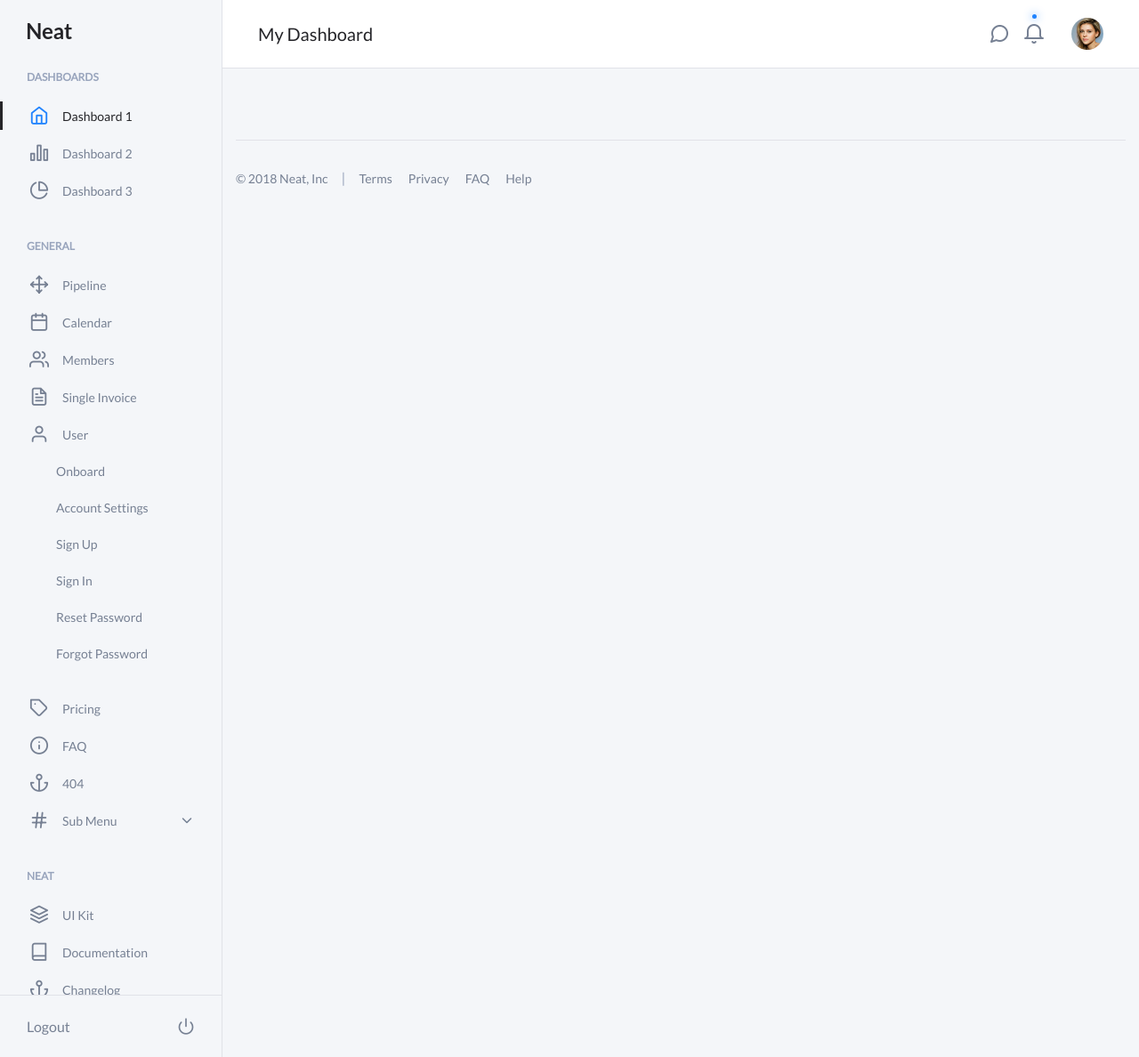
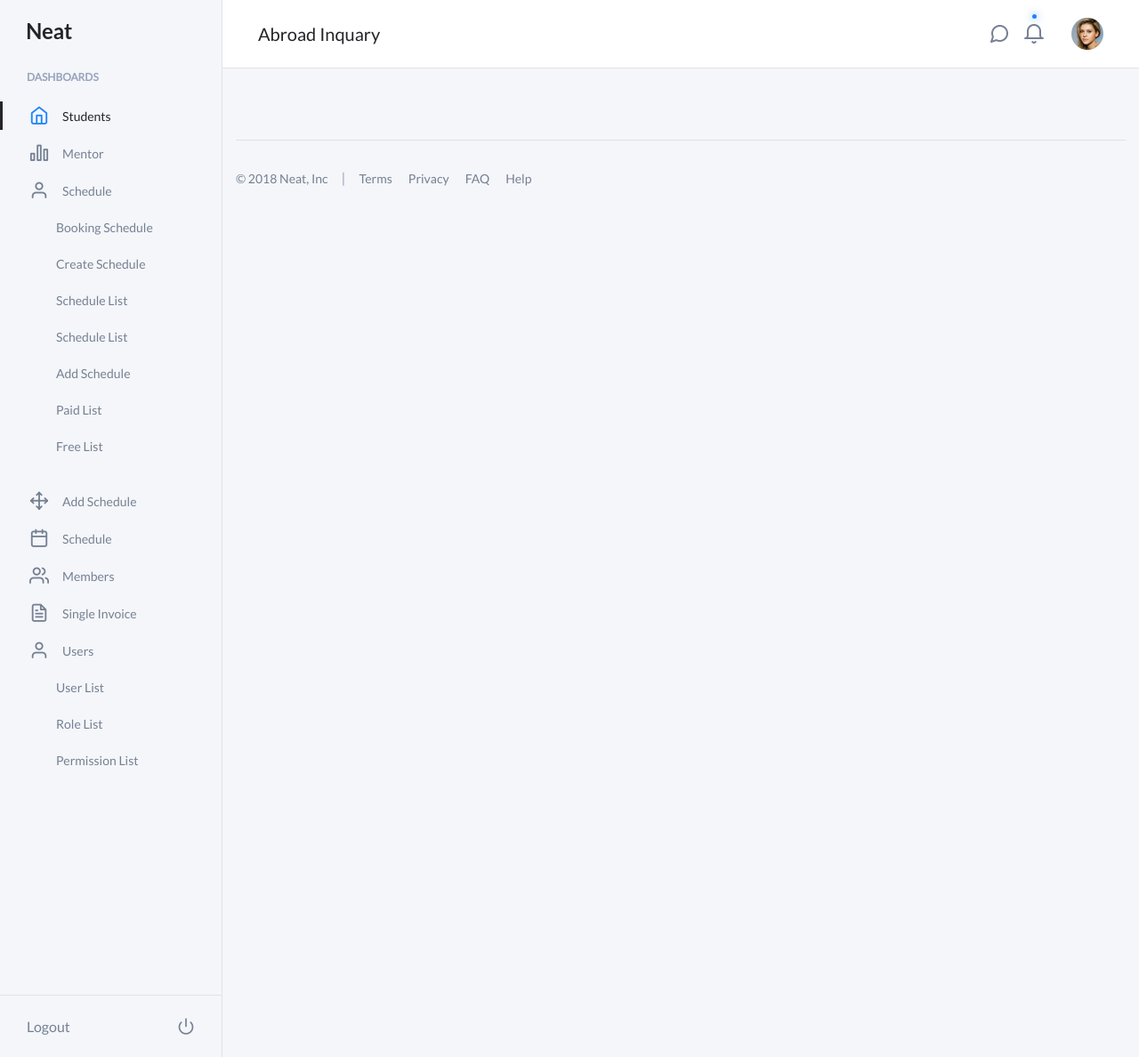
Before and after one commit to xphabib/AbroadInquary, a Rails app: page /dashboard in a window 1280 px wide. Shown: the whole page at 89% size. Run offline with Rails 7, Linux system fonts and the light colour scheme; the visitor is signed in with stand-in values (Sample User, id 1); some libraries are stand-ins or nearby versions.

Commit message:
schedule index page and new form

```diff
--- /dev/null
+++ b/app/assets/javascripts/schedules.coffee
@@ -0,0 +1,3 @@
+# Place all the behaviors and hooks related to the matching controller here.
+# All this logic will automatically be available in application.js.
+# You can use CoffeeScript in this file: http://coffeescript.org/
--- /dev/null
+++ b/app/assets/stylesheets/schedules.scss
@@ -0,0 +1,3 @@
+// Place all the styles related to the schedules controller here.
+// They will automatically be included in application.css.
+// You can use Sass (SCSS) here: http://sass-lang.com/
--- /dev/null
+++ b/app/helpers/schedules_helper.rb
@@ -0,0 +1,2 @@
+module SchedulesHelper
+end
--- a/app/views/shared/dashboard/_header.html.erb
+++ b/app/views/shared/dashboard/_header.html.erb
@@ -3,7 +3,7 @@
     <i class="feather icon-align-left"></i>
   </button>
 
-  <h2 class="c-navbar__title">My Dashboard</h2>
+  <h2 class="c-navbar__title">Abroad Inquary</h2>
 
   <div class="c-dropdown dropdown u-mr-small">
     <div class="c-notification dropdown-toggle" id="dropdownMenuToggle1" data-toggle="dropdown" aria-haspopup="true" aria-expanded="false" role="button">
--- a/app/views/shared/dashboard/_sidebar.html.erb
+++ b/app/views/shared/dashboard/_sidebar.html.erb
@@ -1,7 +1,7 @@
 <div class="o-page__sidebar js-page-sidebar">
   <aside class="c-sidebar">
     <div class="c-sidebar__brand">
-      <a href="#">
+      <a href="/dashboard">
         <%= image_tag 'logo.svg', alt: "Neat" %>
       </a>
     </div>
@@ -12,31 +12,44 @@
       <ul class="c-sidebar__list">
         <li>
           <a class="c-sidebar__link is-active" href="">
-            <i class="c-sidebar__icon feather icon-home"></i>Dashboard 1
+            <i class="c-sidebar__icon feather icon-home"></i>Students
           </a>
         </li>
         <li>
           <a class="c-sidebar__link" href="#">
-            <i class="c-sidebar__icon feather icon-bar-chart-2"></i>Dashboard 2
+            <i class="c-sidebar__icon feather icon-bar-chart-2"></i>Mentor
+          </a>
+        </li>
+
+        <li>
+          <%= link_to '#', class: "c-sidebar__link" do %>
+            <i class="c-sidebar__icon feather icon-user"></i>Schedule
+          <% end %>
+
+          <!-- Always visible submenu -->
+          <ul class="c-sidebar__list">
+            <li><%= link_to 'Booking Schedule', new_schedule_path, class: "c-sidebar__link" %></li>
+            <li><%= link_to 'Create Schedule', new_schedule_path, class: "c-sidebar__link" %></li>
+            <li><%= link_to 'Schedule List', new_schedule_path, class: "c-sidebar__link" %></li>
+            <li><%= link_to 'Schedule List', new_schedule_path, class: "c-sidebar__link" %></li>
+            <li>
+              <%= link_to schedules_path, class: "c-sidebar__link" do %>
+                Add Schedule
+              <% end %>
+            </li>
+            <li><a class="c-sidebar__link" href="#">Paid List</a></li>
+            <li><a class="c-sidebar__link" href="#">Free List</a></li>
+          </ul>
+        </li>
+
+        <li>
+          <a class="c-sidebar__link" href="#">
+            <i class="c-sidebar__icon feather icon-move"></i>Add Schedule
           </a>
         </li>
         <li>
           <a class="c-sidebar__link" href="#">
-            <i class="c-sidebar__icon feather icon-pie-chart"></i>Dashboard 3
-          </a>
-        </li>
-      </ul>
-
-      <span class="c-sidebar__title">General</span>
-      <ul class="c-sidebar__list">
-        <li>
-          <a class="c-sidebar__link" href="#">
-            <i class="c-sidebar__icon feather icon-move"></i>Pipeline
-          </a>
-        </li>
-        <li>
-          <a class="c-sidebar__link" href="#">
-            <i class="c-sidebar__icon feather icon-calendar"></i>Calendar
+            <i class="c-sidebar__icon feather icon-calendar"></i>Schedule
           </a>
         </li>
         <li>
@@ -51,67 +64,15 @@
         </li>
         <li>
           <a class="c-sidebar__link" href="#">
-            <i class="c-sidebar__icon feather icon-user"></i>User
+            <i class="c-sidebar__icon feather icon-user"></i>Users
           </a>
 
           <!-- Always visible submenu -->
           <ul class="c-sidebar__list">
-            <li><a class="c-sidebar__link" href="#">Onboard</a></li>
-            <li><a class="c-sidebar__link" href="#">Account Settings</a></li>
-            <li><a class="c-sidebar__link" href="#">Sign Up</a></li>
-            <li><a class="c-sidebar__link" href="#">Sign In</a></li>
-            <li><a class="c-sidebar__link" href="#">Reset Password</a></li>
-            <li><a class="c-sidebar__link" href="#">Forgot Password</a></li>
+            <li><a class="c-sidebar__link" href="#">User List</a></li>
+            <li><a class="c-sidebar__link" href="#">Role List</a></li>
+            <li><a class="c-sidebar__link" href="#">Permission List</a></li>
           </ul>
-        </li>
-        <li>
-          <a class="c-sidebar__link" href="#">
-            <i class="c-sidebar__icon feather icon-tag"></i>Pricing
-          </a>
-        </li>
-        <li>
-          <a class="c-sidebar__link" href="#">
-            <i class="c-sidebar__icon feather icon-info"></i>FAQ
-          </a>
-        </li>
-        <li>
-          <a class="c-sidebar__link" href="#">
-            <i class="c-sidebar__icon feather icon-anchor"></i>404
-          </a>
-        </li>
-
-        <li class="c-sidebar__item has-submenu">
-          <a class="c-sidebar__link" data-toggle="collapse" href="dashboard01.html#sidebar-submenu" aria-expanded="false" aria-controls="sidebar-submenu">
-            <i class="c-sidebar__icon feather icon-hash"></i>Sub Menu
-          </a>
-
-          <div>
-            <ul class="c-sidebar__list collapse" id="sidebar-submenu">
-              <li><a class="c-sidebar__link" href="#">Submenu link</a></li>
-              <li><a class="c-sidebar__link" href="#">Submenu link</a></li>
-              <li><a class="c-sidebar__link" href="#">Submenu link</a></li>
-            </ul>
-          </div>
-
-        </li>
-      </ul>
-
-      <span class="c-sidebar__title">Neat</span>
-      <ul class="c-sidebar__list">
-        <li>
-          <a class="c-sidebar__link" href="#">
-            <i class="c-sidebar__icon feather icon-layers"></i>UI Kit
-          </a>
-        </li>
-        <li>
-          <a class="c-sidebar__link" href="https://zawiastudio.com/neat/docs/">
-            <i class="c-sidebar__icon feather icon-book"></i>Documentation
-          </a>
-        </li>
-        <li>
-          <a class="c-sidebar__link" href="https://zawiastudio.com/neat/changelog/">
-            <i class="c-sidebar__icon feather icon-anchor"></i>Changelog
-          </a>
         </li>
       </ul>
     </div>
--- a/config/routes.rb
+++ b/config/routes.rb
@@ -19,5 +19,6 @@ Rails.application.routes.draw do
   scope :dashboard do
     get '/', to: "dashboard#index"
     resources :users
+    resources :schedules
   end
 end
```
Also changed, not shown: app/controllers/schedules_controller.rb (added, +8 -0 lines), app/views/schedules/index.html.erb (added, +43 -0 lines), app/views/schedules/new.html.erb (added, +37 -0 lines), test/controllers/schedules_controller_test.rb (added, +9 -0 lines).
